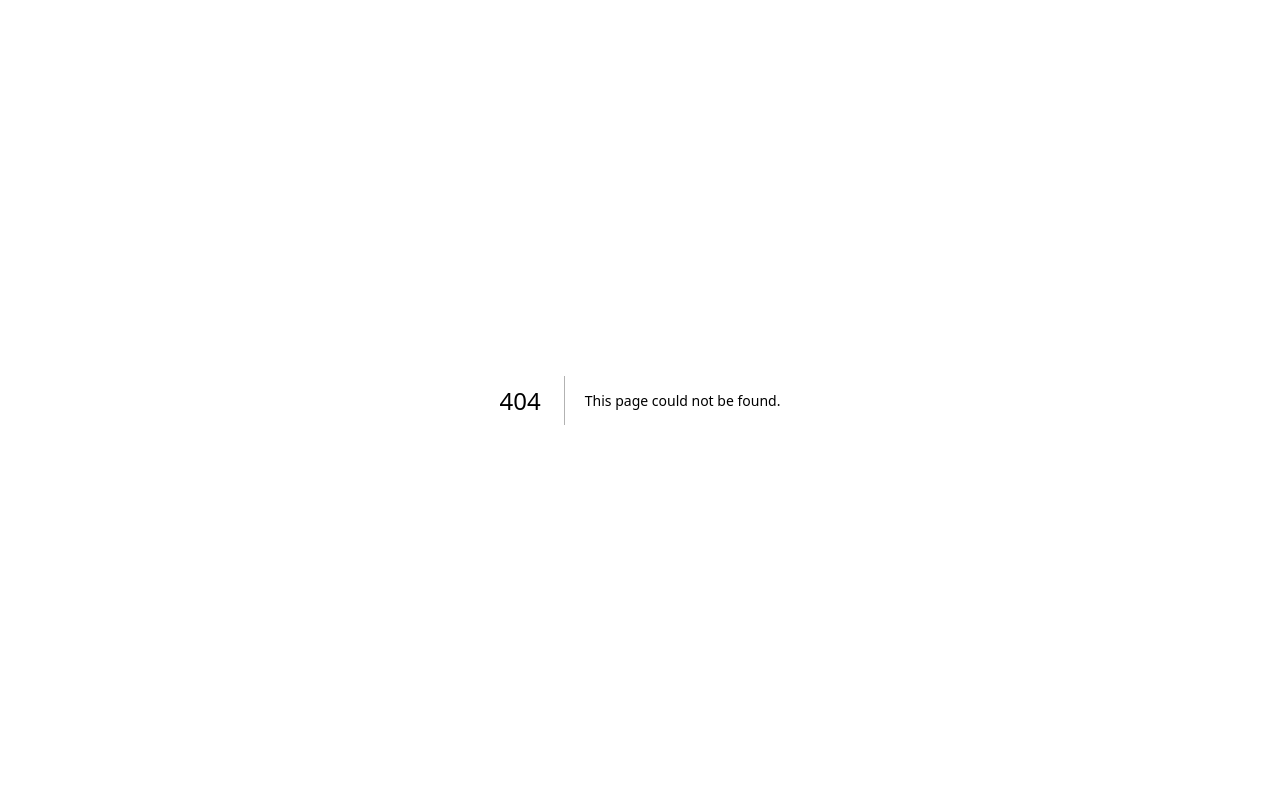
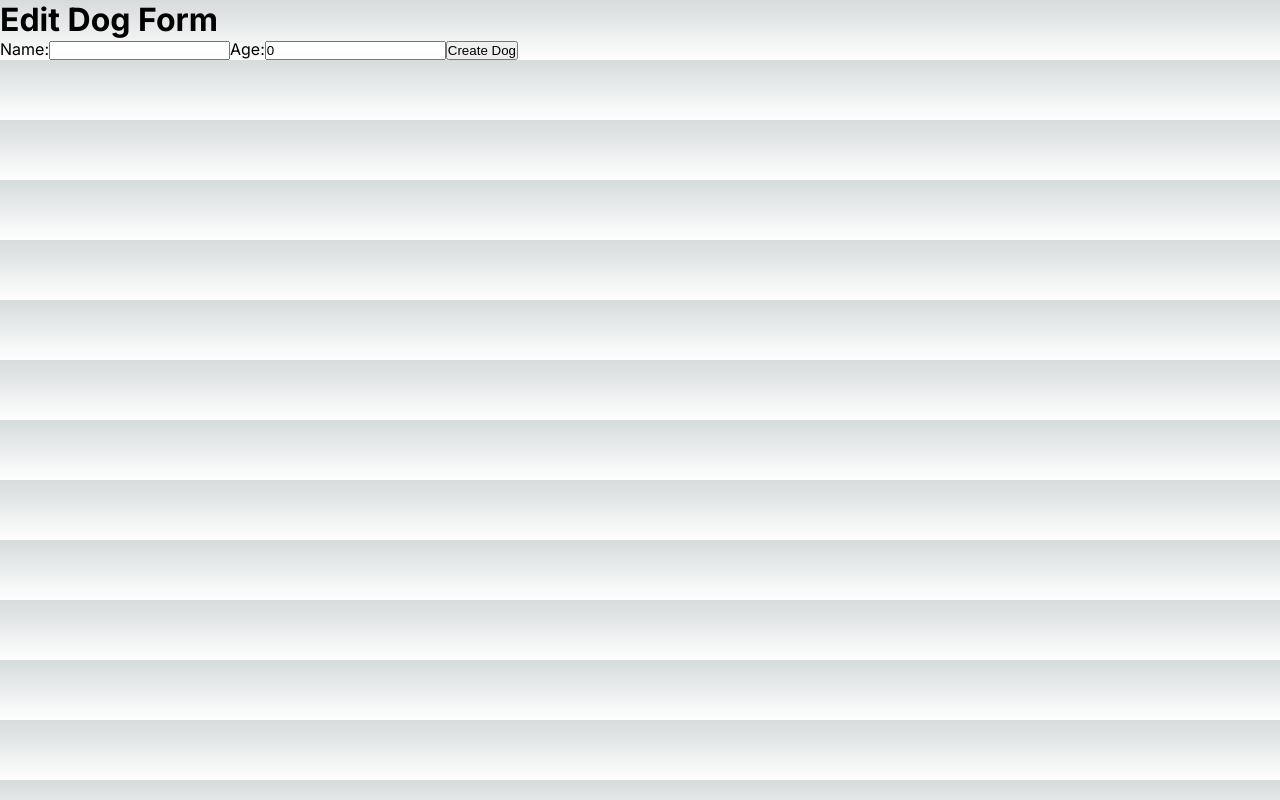
Before and after one commit to ben-manning/doggy-frontend, a Next.js app: page /dogs/1/edit in a window 1280 px wide. Before the commit this address had no page. Built offline with nearby package versions, Linux system fonts and the light colour scheme; no server answers.

Commit message:
add the edit/update functionality

```diff
--- /dev/null
+++ b/src/app/dogs/[id]/edit/page.js
@@ -0,0 +1,57 @@
+'use client';
+
+import { useState, useEffect } from 'react';
+import { useRouter } from "next/navigation";
+
+export default function EditDog({ params }) {
+  const [dog, setDog] = useState({ name: '', age: 0 })
+
+  const router = useRouter();
+
+  useEffect(() => {
+
+    const getDog = async () => {
+      const response = await fetch(`https://doggy-app-backend.herokuapp.com/dogs/${ params.id }`);
+      const retrievedDog = await response.json();
+      setDog(retrievedDog);
+    }
+
+    getDog()
+
+  }, [ params.id ]);
+
+  const handleChange = (evt) => {
+    setDog({ ...dog, [evt.target.id]: evt.target.value })
+  }
+
+  const handleSubmit = async (evt) => {
+    evt.preventDefault();
+    const res = await fetch(`https://doggy-app-backend.herokuapp.com/dogs/${ params.id }`, {
+      headers: { 'Content-Type' : 'application/json' },
+      method: 'PUT',
+      body: JSON.stringify({ name: dog.name, age: Number(dog.age) })
+    })
+
+    const updatedDog = await res.json()
+
+    if (updatedDog) {
+      router.push('/dogs')
+    }
+  }
+
+  return (
+    <div>
+      <h1>Edit Dog Form</h1>
+      <form onSubmit={handleSubmit}>
+      <label htmlFor="name">Name:
+        <input type="text" name="name" id="name" onChange={handleChange}  value={ dog.name } ></input>
+      </label>
+      <label htmlFor="age">Age:
+        <input type="number" name="age" id="age" onChange={handleChange} value={ dog.age }></input>
+      </label>
+
+      <input type="submit" value="Create Dog" />
+      </form>
+    </div>
+  )
+}
--- a/src/app/dogs/new/page.js
+++ b/src/app/dogs/new/page.js
@@ -33,10 +33,10 @@ export default function NewDogForm() {
     <div>
       <h1>New Dog Form</h1>
       <form onSubmit={handleSubmit}>
-      <label for="name">Name:
+      <label htmlFor="name">Name:
         <input type="text" name="name" id="name" onChange={handleChange} ></input>
       </label>
-      <label for="age">Age:
+      <label htmlFor="age">Age:
         <input type="number" name="age" id="age" onChange={handleChange} ></input>
       </label>
 
```
